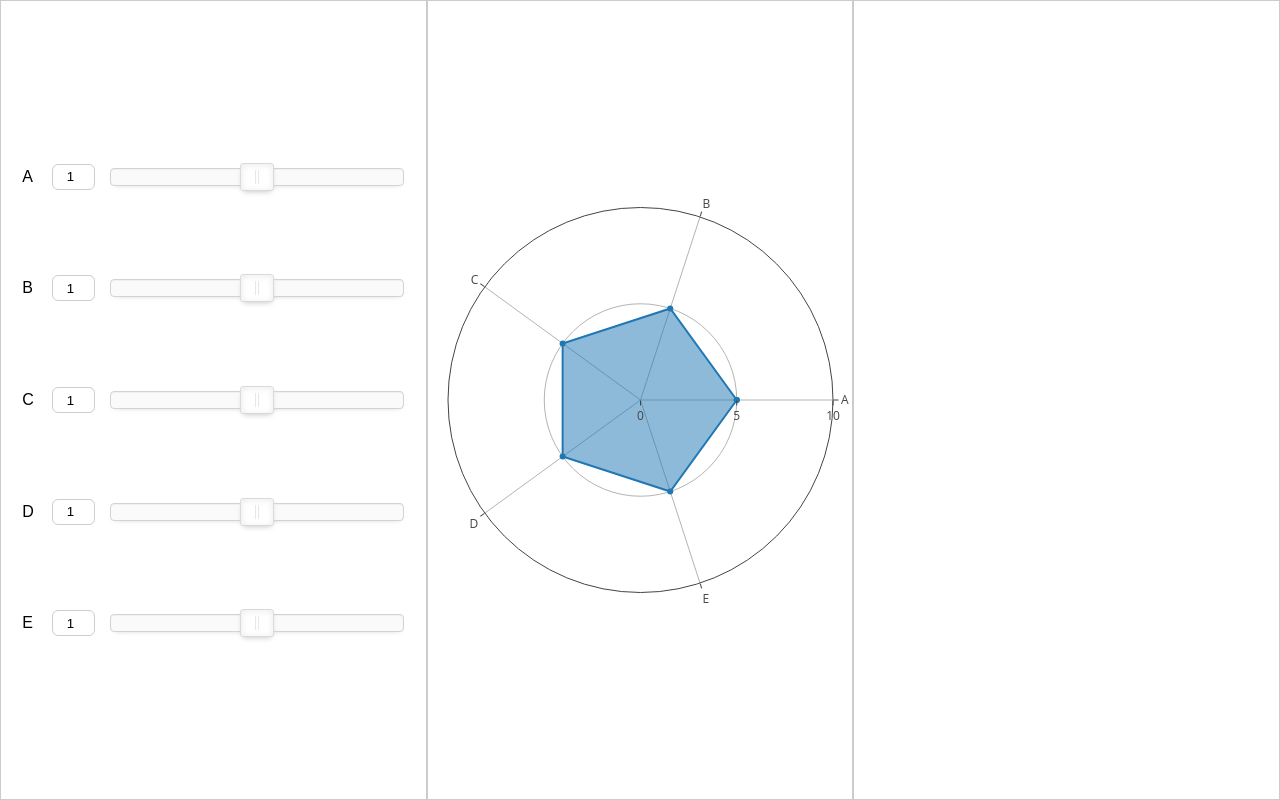
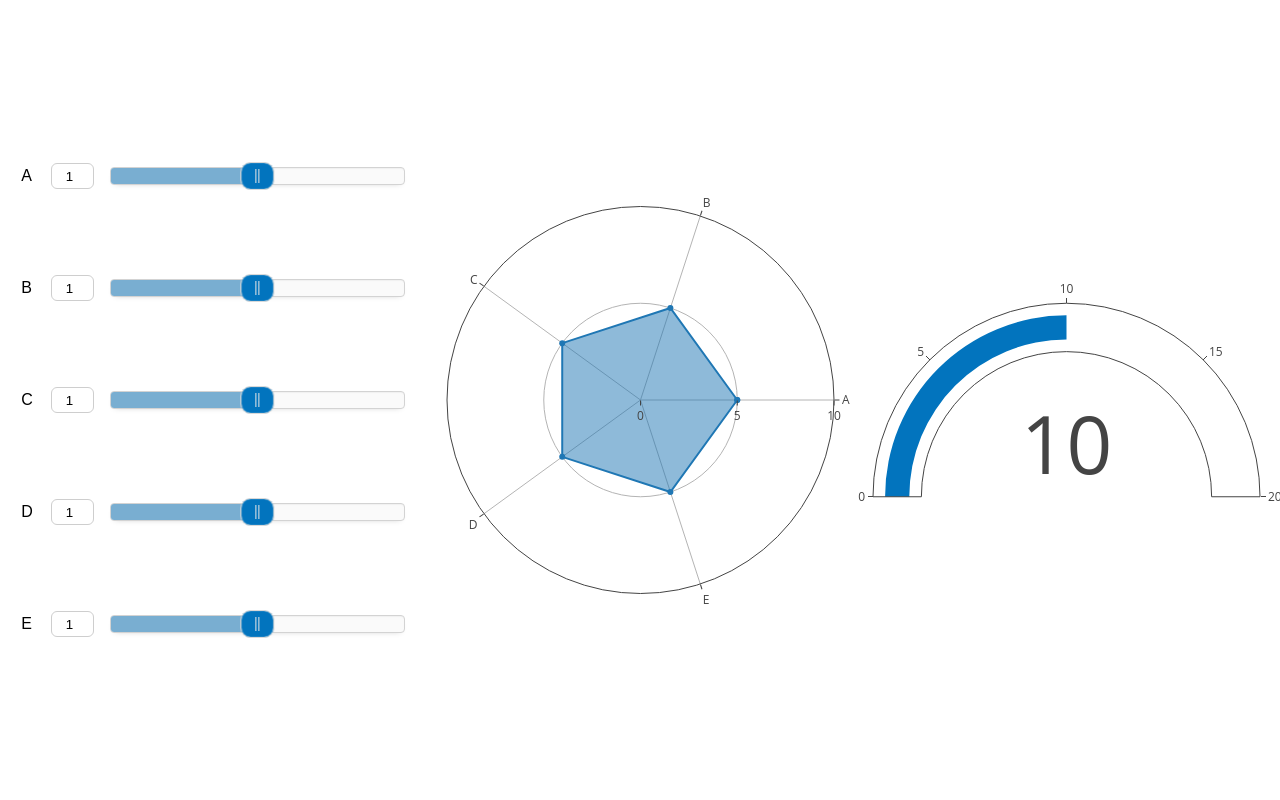
Before and after one commit to Tomansion/ecological_project_rating, a Vue app: page / in a window 1280 px wide. Built offline with nearby package versions, Linux system fonts and the light colour scheme.

Commit message:
fixes & dockerfile

```diff
--- a/src/App.vue
+++ b/src/App.vue
@@ -9,17 +9,20 @@
     <div class="section">
       <RadarChart v-if="criteriaValues" :criteriaValues="criteriaValues" />
     </div>
-    <div class="section"></div>
+    <div class="section">
+      <GaugeChart v-if="criteriaValues" :criteriaValues="criteriaValues" />
+    </div>
   </div>
 </template>
 
 <script>
 import CoefPicker from "./components/CoefPicker.vue";
 import RadarChart from "./components/RadarChart.vue";
+import GaugeChart from "./components/GaugeChart.vue";
 
 export default {
   name: "App",
-  components: { CoefPicker, RadarChart },
+  components: { CoefPicker, RadarChart, GaugeChart },
   data() {
     return {
       nbCriteria: 5,
@@ -49,7 +52,6 @@ body {
   height: 100vh;
 }
 .section {
-  border: solid 1px #ccc;
   flex: 1;
 }
 
--- a/src/components/CoefPicker.vue
+++ b/src/components/CoefPicker.vue
@@ -11,7 +11,7 @@
           v-model="criteriaValues[i - 1].coef"
           @input="(v) => updateCoef(i - 1)"
         />
-        <div :id="'slider_' + i" />
+        <div class=".slider-styled slider-round" :id="'slider_' + i" />
       </div>
     </div>
   </div>
@@ -44,8 +44,8 @@ export default {
     for (let i = 1; i < this.nbCriteria + 1; i++) {
       let slider = document.getElementById("slider_" + i);
       noUiSlider.create(slider, {
-        start: [5],
-        connect: true,
+        start: 5,
+        connect: [true, false],
         step: 0.1,
         range: {
           min: 0,
@@ -55,7 +55,7 @@ export default {
 
       // Bind the color changing function to the update event.
       slider.noUiSlider.on("update", () => {
-        this.criteriaValues[i - 1].value = parseInt(slider.noUiSlider.get());
+        this.criteriaValues[i - 1].value = parseFloat(slider.noUiSlider.get());
         this.$emit("updateCriteria", this.criteriaValues);
       });
     }
@@ -63,9 +63,12 @@ export default {
   methods: {
     updateCoef(index) {
       // Convert the input value to a number.
-      this.criteriaValues[index].coef = parseInt(
-        this.criteriaValues[index].coef
-      );
+      let newInput = parseFloat(this.criteriaValues[index].coef);
+      if (isNaN(newInput)) newInput = 0;
+      if (newInput < 0) newInput = 0;
+      if (newInput > 100) newInput = 100;
+
+      this.criteriaValues[index].coef = newInput;
       this.$emit("updateCriteria", this.criteriaValues);
     },
   },
@@ -117,42 +120,15 @@ input[type="number"] {
 .criteria input:focus {
   outline: 0;
 }
-
-.criteria-nav {
-  float: left;
-  position: relative;
-  height: 42px;
+</style>
+<style>
+.noUi-handle {
+  border-radius: 10px;
+  cursor: pointer;
+  box-shadow: inset 0 0 1px #fff;
+  background-color: #0274be;
 }
-
-.criteria-button {
-  position: relative;
-  cursor: pointer;
-  border-left: 1px solid #eee;
-  width: 20px;
-  text-align: center;
-  color: #333;
-  font-size: 13px;
-  font-family: "Trebuchet MS", Helvetica, sans-serif !important;
-  line-height: 1.7;
-  -webkit-transform: translateX(-100%);
-  transform: translateX(-100%);
-  -webkit-user-select: none;
-  -moz-user-select: none;
-  -ms-user-select: none;
-  -o-user-select: none;
-  user-select: none;
-}
-
-.criteria-button.criteria-up {
-  position: absolute;
-  height: 50%;
-  top: 0;
-  border-bottom: 1px solid #eee;
-}
-
-.criteria-button.criteria-down {
-  position: absolute;
-  bottom: -1px;
-  height: 50%;
+.noUi-connect {
+  background: #79aed1;
 }
 </style>
--- /dev/null
+++ b/src/components/GaugeChart.vue
@@ -0,0 +1,77 @@
+<template>
+  <div id="GaugeChart"></div>
+</template>
+
+<script>
+import Plotly from "plotly.js-dist-min";
+
+export default {
+  props: {
+    criteriaValues: {
+      type: Array,
+      required: true,
+    },
+  },
+  mounted() {
+    this.updateGauge();
+  },
+  methods: {
+    updateGauge() {
+      let maxScore =
+        this.criteriaValues.reduce((max, current) => {
+          return max + current.coef;
+        }, 0) * 10;
+
+      let score = this.criteriaValues.reduce((score, current) => {
+        return score + current.coef * current.value;
+      }, 0);
+
+      var data = [
+        {
+          domain: { x: [0, 1], y: [0, 1] },
+          value: (score * 20) / maxScore,
+          type: "indicator",
+          mode: "gauge+number",
+          gauge: {
+            axis: { range: [null, 20] },
+            bar: { color: "#0274be" },
+            // steps: [
+            //   { color: "green", range: [10, 20] },
+            // ],
+          },
+        },
+      ];
+
+      var layout = {
+        margin: {
+          l: 20,
+          r: 20,
+          b: 20,
+          t: 20,
+          pad: 0,
+        },
+      };
+
+      Plotly.react("GaugeChart", data, layout, {
+        displayModeBar: false,
+        responsive: true,
+      });
+    },
+  },
+  watch: {
+    criteriaValues: {
+      handler() {
+        this.updateGauge();
+      },
+      deep: true,
+    },
+  },
+};
+</script>
+
+<style scoped>
+#GaugeChart {
+  width: 100%;
+  height: 100%;
+}
+</style>
```
Also changed, not shown: 1 other file (tests, documents, lock files or other folders).
